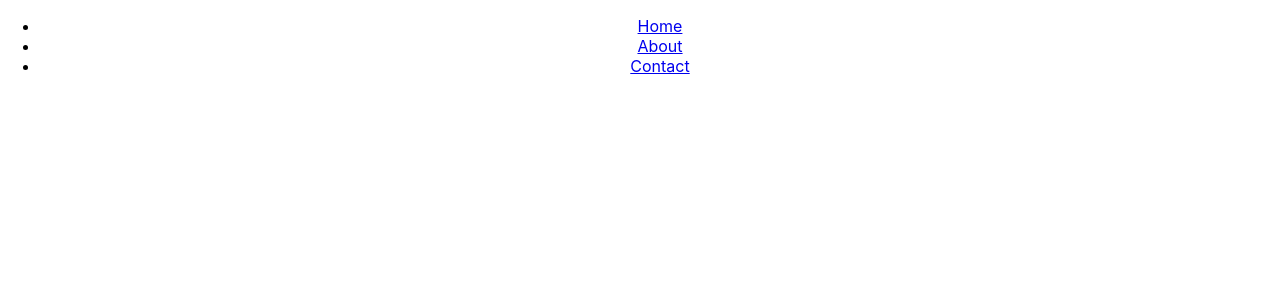
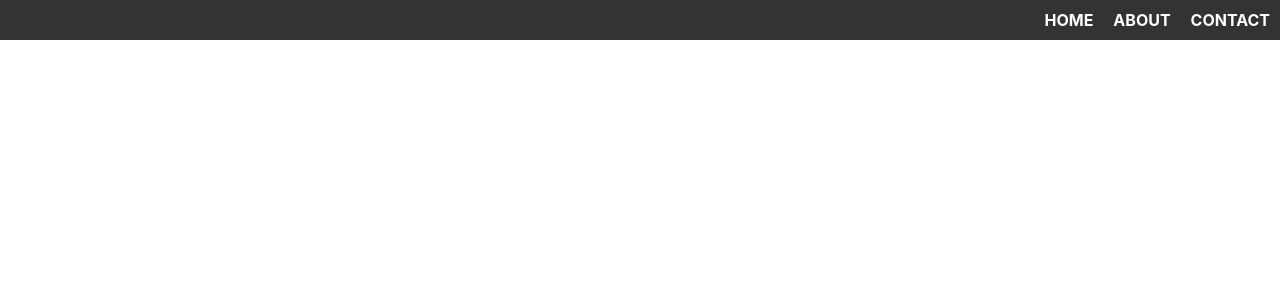
Before and after one commit to ndakalajulius/tracking-, a React (Create React App) app: page / in a window 1280 px wide. Shown: the top 300 px of the page. Built offline with nearby package versions, Linux system fonts and the light colour scheme.

Commit message:
added routes to the pages

```diff
--- a/package.json
+++ b/package.json
@@ -8,6 +8,7 @@
     "@testing-library/user-event": "^13.5.0",
     "react": "^18.2.0",
     "react-dom": "^18.2.0",
+    "react-router-dom": "^6.18.0",
     "react-scripts": "5.0.1",
     "web-vitals": "^2.1.4"
   },
--- a/src/App.js
+++ b/src/App.js
@@ -1,10 +1,21 @@
 import './App.css';
+import { BrowserRouter as Router, Route, Routes } from 'react-router-dom';
 import Navbar from './Components/Navbar/Navbar';
+import About from './Pages/About/About'
+import Home from  './Pages/Home/Home'
+import Contact from './Pages/Contact/Contact'
 
 function App() {
   return (
     <div className="App">
      <Navbar/>
+     <Router>
+      <Routes>
+        <Route path="/" element={<Home />} />
+        <Route path="/about" element={<About />} />
+        <Route path="/contact" element={<Contact />} />
+      </Routes>
+    </Router>
     </div>
   );
 }
--- a/src/Components/Navbar/Navbar.css
+++ b/src/Components/Navbar/Navbar.css
@@ -0,0 +1,41 @@
+/* Navbar.css */
+.navbar {
+    background-color: #333; /* Background color */
+    overflow: hidden;
+    text-decoration: aliceblue;
+}
+.navbar ul {
+    list-style: none;
+    margin: 0;
+    padding: 0;
+    display: flex;
+    justify-content: space-around;
+    background-color: #333; /* Background color */
+
+}
+.nav-links {
+  list-style: none;
+  float: right;
+}
+
+ul {
+    list-style-type: none;
+    padding: 0;
+    margin: 0;
+}
+
+.nav-links a {
+    text-decoration: none; /* Remove underlines from links */
+    color: #fff; /* Text color */
+    font-weight: bold;
+    font-size: 16px;
+    transition: color 0.3s; /* Smooth color transition on hover */
+
+}
+
+.nav-links a:hover {
+  text-decoration: underline;
+}
+.navbar li {
+    padding: 10px;
+}
--- a/src/Components/Navbar/Navbar.jsx
+++ b/src/Components/Navbar/Navbar.jsx
@@ -1,18 +1,18 @@
 import React from "react";
-
+import './Navbar.css'
 const Navbar = () => {
   return (
     <div className="navbar">
       <ul className="nav-links">
         <li>
-          <a href="#">Home</a>
+          <a href="/">HOME</a>
         </li>
         <li>
-          <a href="#">About</a>
+          <a href="/about">ABOUT</a>
         </li>
 
         <li>
-          <a href="#">Contact</a>
+          <a href="/contact">CONTACT</a>
         </li>
       </ul>
     </div>
--- a/src/Pages/About/About.jsx
+++ b/src/Pages/About/About.jsx
@@ -0,0 +1,11 @@
+import React from 'react'
+
+function About() {
+  return (
+    <div>
+
+    </div>
+  )
+}
+
+export default About
--- a/src/Pages/Contact/Contact.jsx
+++ b/src/Pages/Contact/Contact.jsx
@@ -0,0 +1,11 @@
+import React from 'react'
+
+function Contact() {
+  return (
+    <div>
+
+    </div>
+  )
+}
+
+export default Contact
--- a/src/Pages/Home/Home.jsx
+++ b/src/Pages/Home/Home.jsx
@@ -0,0 +1,11 @@
+import React from 'react'
+
+function Home() {
+  return (
+    <div>
+
+    </div>
+  )
+}
+
+export default Home
```
Also changed, not shown: 1 other file (tests, documents, lock files or other folders).
